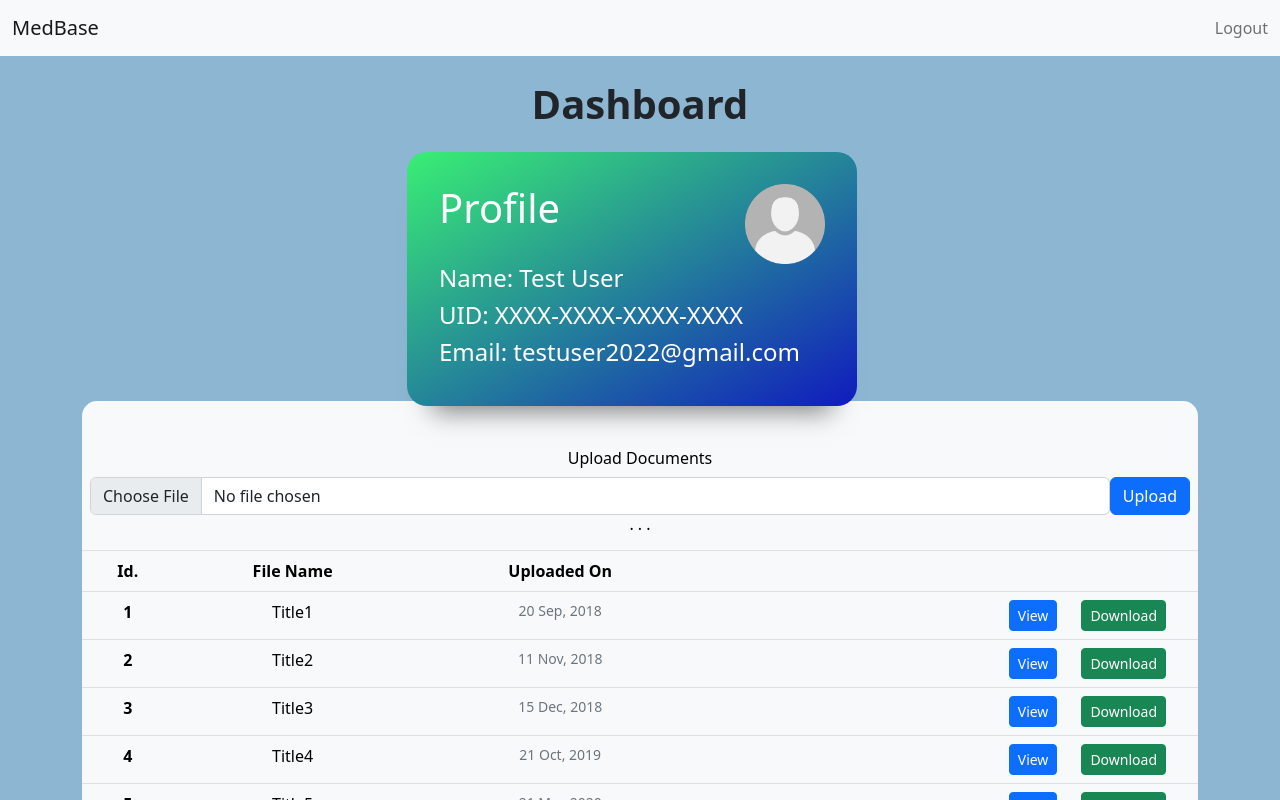
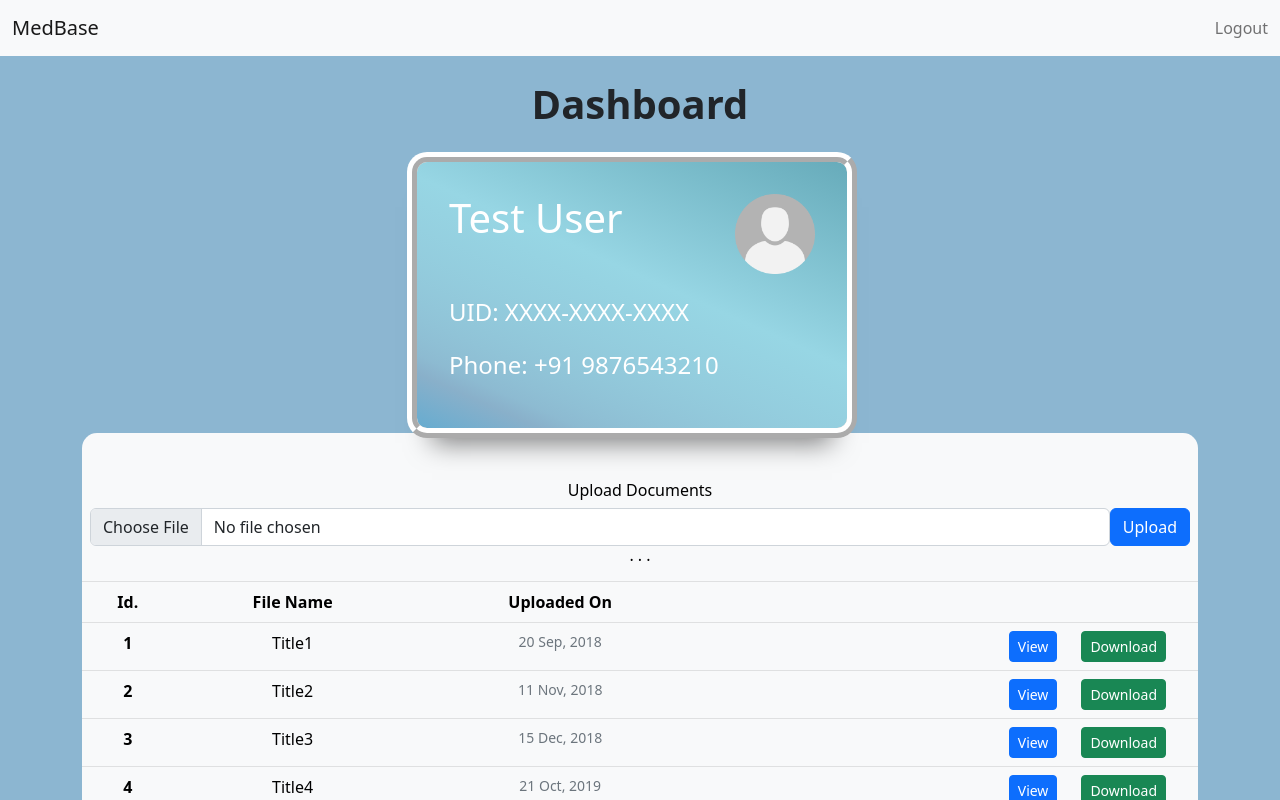
Before and after one commit to raihankhan-rk/MedBase, a React (Create React App) app in the folder Frontend/: page /dashboard in a window 1280 px wide. Shown: the top 800 px of the page. Built offline with nearby package versions, Linux system fonts and the light colour scheme.

Commit message:
card update commit

```diff
--- a/Frontend/src/App.css
+++ b/Frontend/src/App.css
@@ -73,6 +73,15 @@ label {
   margin-right: 1em;
 }
 
+.ridge {
+  /* background: rgb(217, 217, 217); */
+  background: rgb(33,71,91);
+background: linear-gradient(24deg, rgb(102, 172, 208) 0%, rgb(137, 176, 202), 24%, rgb(151, 214, 228) 55%, rgb(104, 172, 187) 99%);
+  border-width: 10px;
+  border-style: ridge;
+  Border-color: white;
+  }
+
 .dash-card.grey {
   background:linear-gradient(135deg, #6aa1a9 0%,#485260 100%);
 }
--- a/Frontend/src/components/Dashboard.jsx
+++ b/Frontend/src/components/Dashboard.jsx
@@ -14,14 +14,13 @@ export default function Dashboard() {
           Dashboard
         </h1>
         <div className="row justify-content-center align-items-center position-float">
-          <div class="dash-card green">
+          <div className="dash-card ridge">
             <div className="d-flex flex-col justify-content-between">
-              <h1>Profile</h1>
+              <h1>Test User</h1>
               <img src={User} className="user rounded flex" alt="user" />
             </div>
-            <h4>Name: Test User</h4>
-            <h4>UID: XXXX-XXXX-XXXX-XXXX</h4>
-            <h4>Email: testuser2022@gmail.com</h4>
+            <h4 className="my-4">UID: XXXX-XXXX-XXXX</h4>
+            <h4 className="my-3">Phone: +91 9876543210</h4>
           </div>
         </div>
         <div
```
